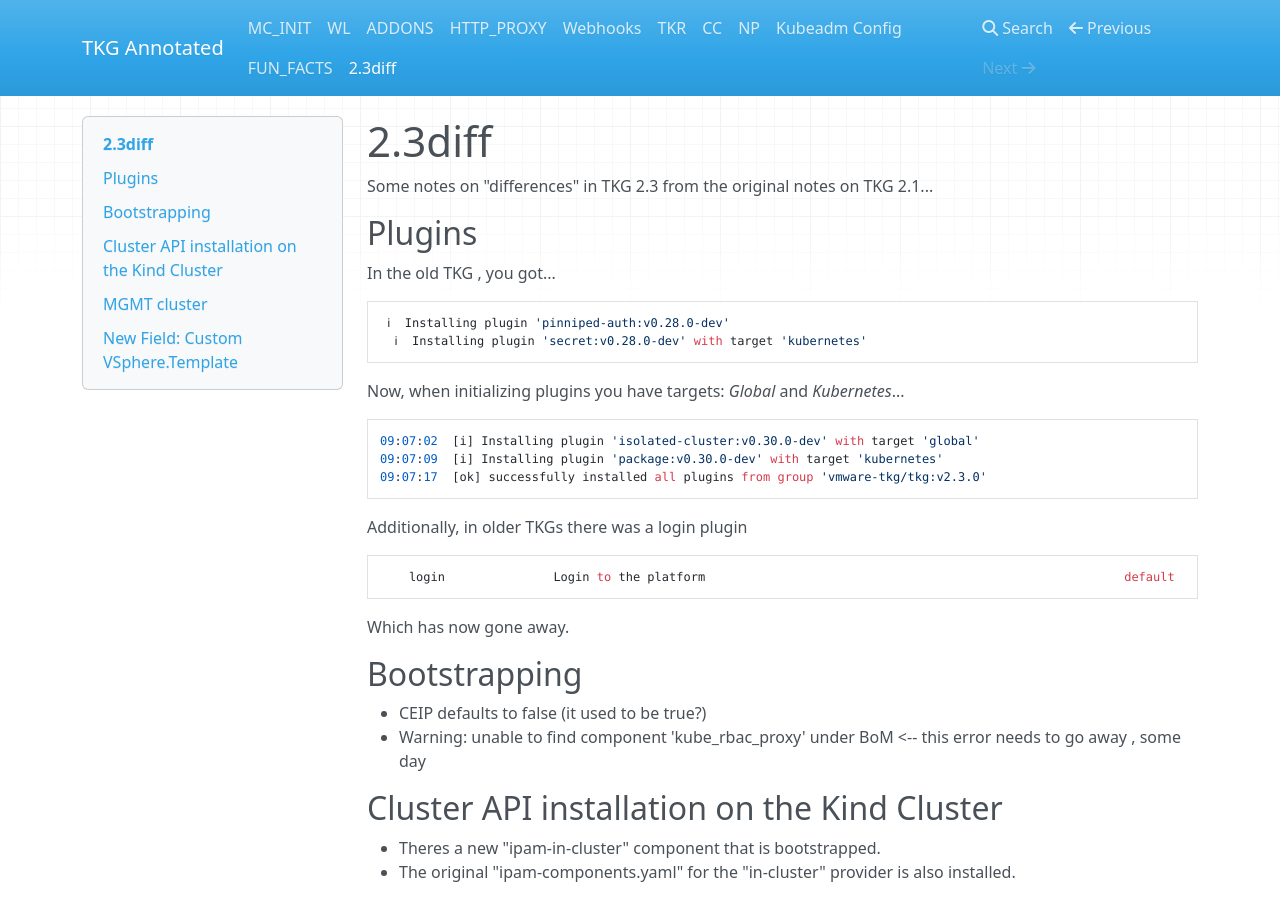
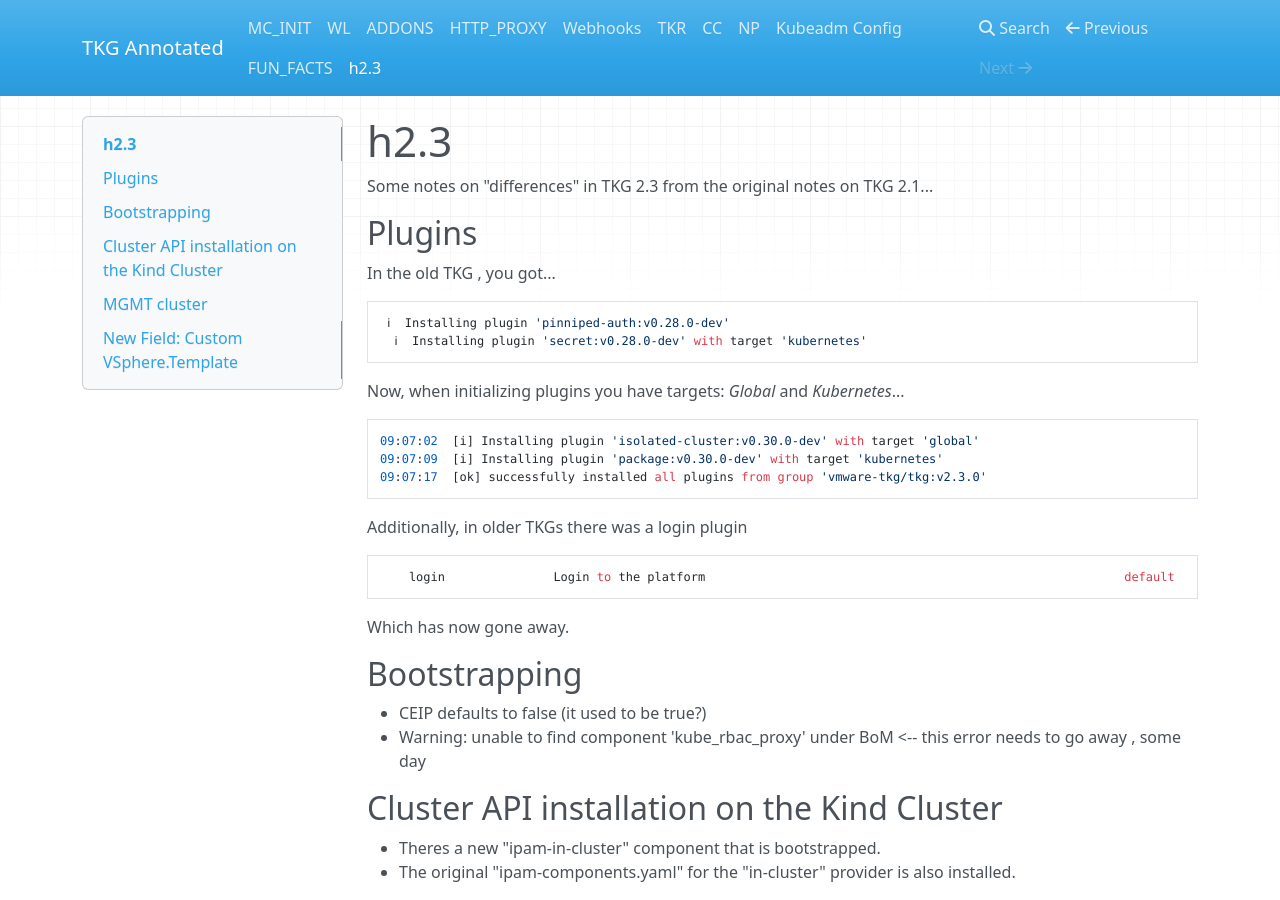
Before and after one commit to jayunit100/tanzu-install-annotated, an MkDocs documentation site: the page built from docs/zz-h23.md, in a window 1280 px wide and 900 px high. Built offline with MkDocs 1.6.1, drawn with Linux system fonts in a browser that asks for light colours; nearby versions of some CDN libraries.

Commit message:
Update zz-h23.md

```diff
--- a/docs/zz-h23.md
+++ b/docs/zz-h23.md
@@ -1,4 +1,4 @@
-# 2.3diff
+# h2.3
 
 Some notes on "differences" in TKG 2.3 from the original notes on TKG 2.1...
 
```
